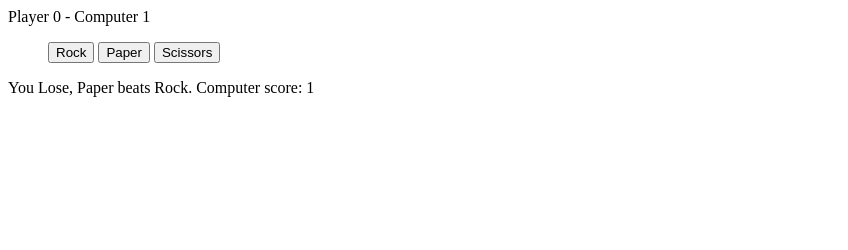
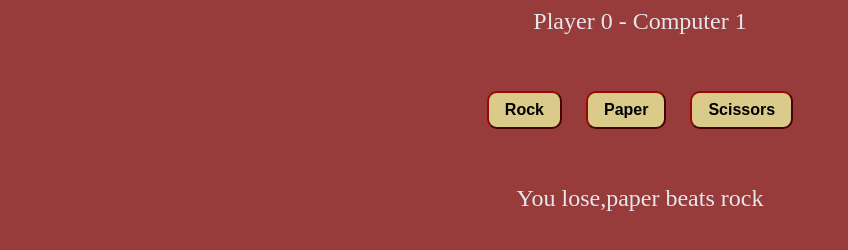
Before and after one commit to majiro1996/rock-paper-scissors, a plain HTML site: page index.html in a window 1280 px wide. Both pictures are taken after a click on the button "Rock". Shown: the whole page, without its empty margins (0-848 px from the left). Drawn offline with Linux system fonts and the light colour scheme.

Commit message:
Add separate function for the output, add simple css style

```diff
--- a/index.html
+++ b/index.html
@@ -6,12 +6,13 @@
     <meta name="viewport" content="width=device-width, initial-scale=1.0">
     <title>Document</title>
     <script src="script.js" defer></script>
+    <link rel="stylesheet" href="style.css">
 </head>
 <body>
     <div id="score">
         Player 0 - Computer 0
     </div>
-    <ul>
+    <ul id="buttonContainer">
         <button class="option" id="rock">Rock</button>
         <button class="option" id="paper">Paper</button>
         <button class="option" id="scissors">Scissors</button>
--- a/script.js
+++ b/script.js
@@ -2,6 +2,7 @@
 let playerScore=0;
 let computerScore=0;
 const winningScore=4;
+let round="nada";
 function keepScore(){
     let score=document.querySelector("#score");
     score.textContent=(" Player "+playerScore+" - "+"Computer "+computerScore);
@@ -13,36 +14,48 @@ function declareWinner(){
     else if (computerScore>winningScore)
     {return results.textContent="YOU LOSE!!"}}
 //function for random Rock, Paper or Scissors
+let play
 function computerPlay(){
     let options=["rock","paper","scissors"];
-    let play=options[Math.floor(Math.random()*options.length)];
-    return play;
+    let taken=options[Math.floor(Math.random()*options.length)];
+    play=taken;
+    return taken;
 };
 //function for a single round of the game
 function singleRound(playerSelection,computerSelection){
     if (computerScore>winningScore||playerScore>winningScore){}
     else if(playerSelection=== computerSelection)
-    {return "tie"}
+    {round="tie";return "tie"}
     else if (playerSelection==="rock" && computerSelection==="paper")
-    {return "You Lose, Paper beats Rock. "+"Computer score: "+ ++computerScore}
+    {round="lose"; ++computerScore;return "lose";}
     else if (playerSelection==="rock" && computerSelection==="scissors")
-    {return "You Win, Rock beats Scissors. "+"Player score: "+ ++playerScore}
+    {round="win",++playerScore;return "win";}
     else if (playerSelection==="paper" && computerSelection==="scissors")
-    {return "You Lose, Scissors beats Paper. "+"Computer score: "+ ++computerScore}
+    {round="win",++playerScore;return "win";}
     else if (playerSelection==="paper" && computerSelection==="rock")
-    {return "You Win, Paper beats Rock. "+"Player score: "+ ++playerScore}
+    {round="win",++playerScore;return "win";}
     else if (playerSelection==="scissors" && computerSelection==="rock")
-    {return "You Lose, Rock beats Scissors. "+"Computer score: "+ ++computerScore}
+    {round="lose"; ++computerScore;return "lose";}
     else if (playerSelection==="scissors" && computerSelection==="paper")
-    {return "You Win, Scissors beats Paper. "+"Player score: "+ ++playerScore}
+    {round="win",++playerScore;return "win";}
 };
+//output function
+function formOutput(){
+    if (round==="win"){return"You "+ round +","+player+" beats "+play;}
+    else if (round==="lose"){return"You "+ round +","+play+" beats "+player;}
+    else if (round==="tie"){return"tie";};}
+//game algorithm
+
+let player;
 const buttons=document.querySelectorAll(".option");
 buttons.forEach((button) => {
     button.addEventListener("click", ()=>{
-        let text=singleRound(button.id,computerPlay());
+        player=button.id;
+        singleRound(player,computerPlay());
         let results=document.querySelector("#results");
-        results.textContent=text;
+        results.textContent=formOutput();
         keepScore();
         declareWinner();
+        console.log(formOutput())
     })
 })
--- a/style.css
+++ b/style.css
@@ -0,0 +1,30 @@
+body{
+    background-color: #973b3b;
+    color: #E5E7EB;
+    display: flex;
+    flex-direction: column;
+    justify-content: space-between;
+    align-items: center;
+    justify-content: center;
+    font-size: 24px
+}
+#buttonContainer{
+    display: flex;
+    justify-content:space-between;
+    align-items: center;
+    padding: 20px;
+    font-size: 24px
+
+}
+button{
+    border-radius:10px;
+    font-size:16px;
+    color: rgb(0, 0, 0);
+    background-color:#dacb8a ;
+    font-weight:bold;
+    text-decoration:none;
+    padding:8px 16px;
+    border-color: rgb(153, 7, 7);
+    margin: 12px;
+
+}
```
